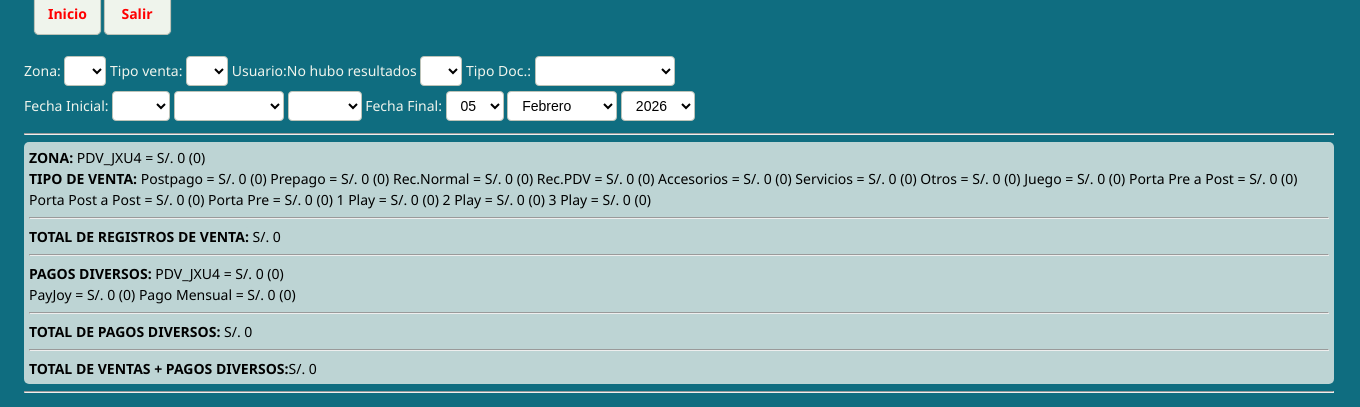
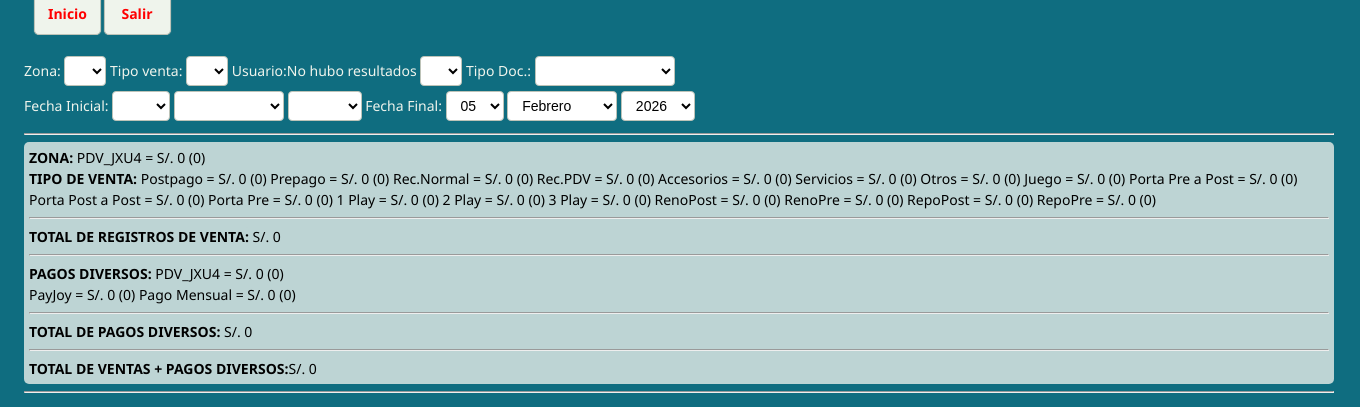
Before and after one commit to Hal2019Programer/sgf_claro, a PHP site: page /admin/reporte01.php in a window 1360 px wide. Shown: the part 172-579 px from the top of the page. Run offline with PHP 8.4, Linux system fonts and the light colour scheme; the visitor is signed in with stand-in values (Sample User, id 1); data that the repository does not hold is empty; some libraries are stand-ins or nearby versions.

Commit message:
Actualizacion: 04-02-2026. reporte01.php para contar porta..., reno... y repo...

```diff
--- a/admin/reporte01.php
+++ b/admin/reporte01.php
@@ -177,6 +177,9 @@ verificar_procesos_de_boton($resultado_perfil_accesos);
 				// Añadido para conteo de PortaPrePost, PortaPostPost, PortaPre, 1Play, 2Play, 3Play
 				$cant_PortaPrePost=$cant_PortaPostPost=$cant_PortaPre=$cant_1Play=$cant_2Play=$cant_3Play = 0;
 				$monto_PortaPrePost=$monto_PortaPostPost=$monto_PortaPre=$monto_1Play=$monto_2Play=$monto_3Play = 0;
+				// Añadido para conteo de RenoPost, RenoPre, RepoPost, RepoPre
+				$cant_RenoPost=$cant_RenoPre=$cant_RepoPost=$cant_RepoPre=0;
+				$monto_RenoPost=$monto_RenoPre=$monto_RepoPost=$monto_RepoPre=0;
 				//-------------------------------------------------
 				$mtrgv=0;
 				//--------------------- Conteos en regventas ---------------------
@@ -209,6 +212,11 @@ verificar_procesos_de_boton($resultado_perfil_accesos);
 					if ($tp_pla=="1Play") { $cant_1Play++; $monto_1Play=$monto_1Play+$im_tot; }
 					if ($tp_pla=="2Play") { $cant_2Play++; $monto_2Play=$monto_2Play+$im_tot; }
 					if ($tp_pla=="3Play") { $cant_3Play++; $monto_3Play=$monto_3Play+$im_tot; }
+					// Añadido para calcular RenoPost, RenoPre, RepoPost, RepoPre
+					if ($tp_pla=="RenoPost") { $cant_RenoPost++; $monto_RenoPost=$monto_RenoPost+$im_tot; }
+					if ($tp_pla=="RenoPre") { $cant_RenoPre++; $monto_RenoPre=$monto_RenoPre+$im_tot; }
+					if ($tp_pla=="RepoPost") { $cant_RepoPost++; $monto_RepoPost=$monto_RepoPost+$im_tot; }
+					if ($tp_pla=="RepoPre") { $cant_RepoPre++; $monto_RepoPre=$monto_RepoPre+$im_tot; }
 					//Suma total
 					$mtrgv=$mtrgv+$im_tot;
 				}
@@ -275,7 +283,12 @@ verificar_procesos_de_boton($resultado_perfil_accesos);
 						<span id="etq3"style="width:120px;">Porta Pre =</span><?php echo " S/. ",$monto_PortaPre," (",$cant_PortaPre,")";?>
 						<span id="etq3"style="width:120px;">1 Play =</span><?php echo " S/. ",$monto_1Play," (",$cant_1Play,")";?>
 						<span id="etq3"style="width:120px;">2 Play =</span><?php echo " S/. ",$monto_2Play," (",$cant_2Play,")";?>
-						<span id="etq3"style="width:120px;">3 Play =</span><?php echo " S/. ",$monto_3Play," (",$cant_3Play,")";?><br><hr>
+						<span id="etq3"style="width:120px;">3 Play =</span><?php echo " S/. ",$monto_3Play," (",$cant_3Play,")";?>
+						<span id="etq3"style="width:120px;">RenoPost =</span><?php echo " S/. ",$monto_RenoPost," (",$cant_RenoPost,")";?>
+						<span id="etq3"style="width:120px;">RenoPre =</span><?php echo " S/. ",$monto_RenoPre," (",$cant_RenoPre,")";?>
+						<span id="etq3"style="width:120px;">RepoPost =</span><?php echo " S/. ",$monto_RepoPost," (",$cant_RepoPost,")";?>
+						<span id="etq3"style="width:120px;">RepoPre =</span><?php echo " S/. ",$monto_RepoPre," (",$cant_RepoPre,")";?>
+						<br><hr>
 						<span id="etq5" class="color_items" style="text-align:left;">TOTAL DE REGISTROS DE VENTA:</span><?php echo " S/. ",$mtrgv;?> <br><hr>
 						<span id="etq5" class="color_items" style="width:120px;">PAGOS DIVERSOS:</span><?php
 						$pagosdiv_x_zona->mostrar_lista($pz,$pagosdiv_x_zona->lista_zona); ?><br>
```
